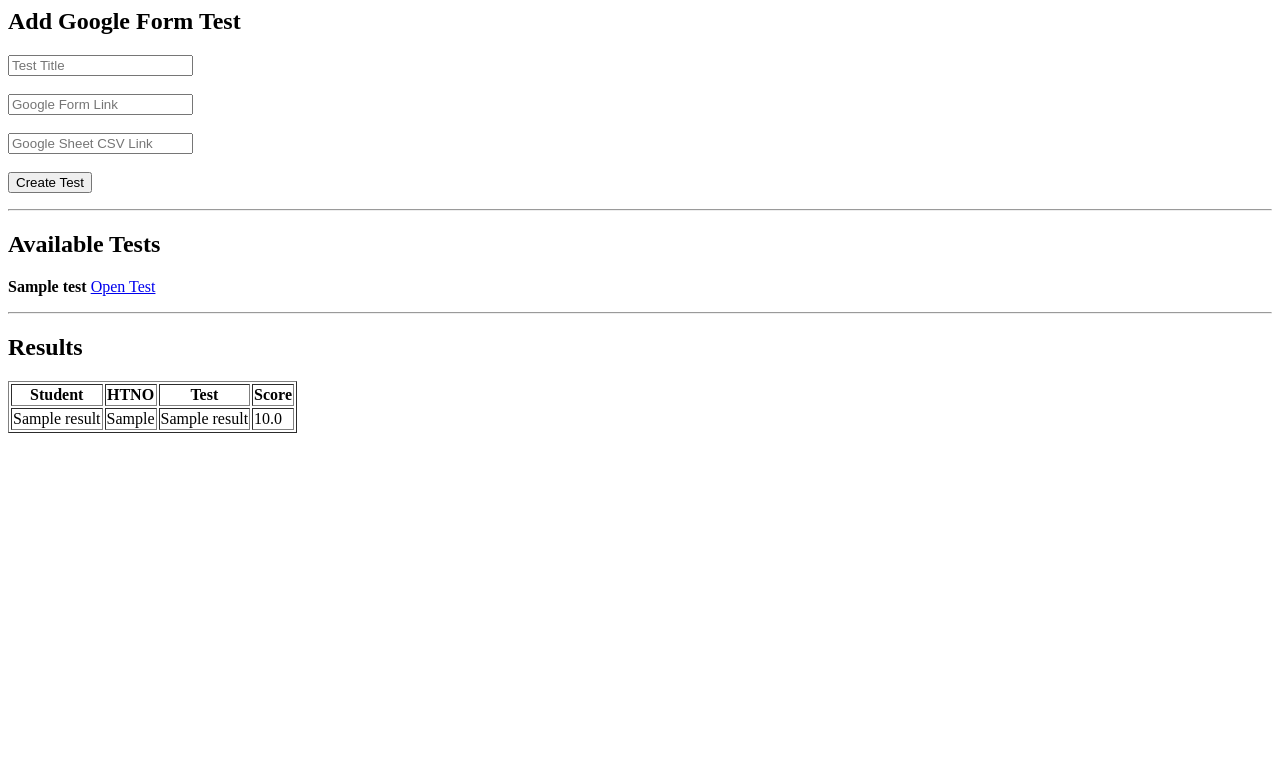
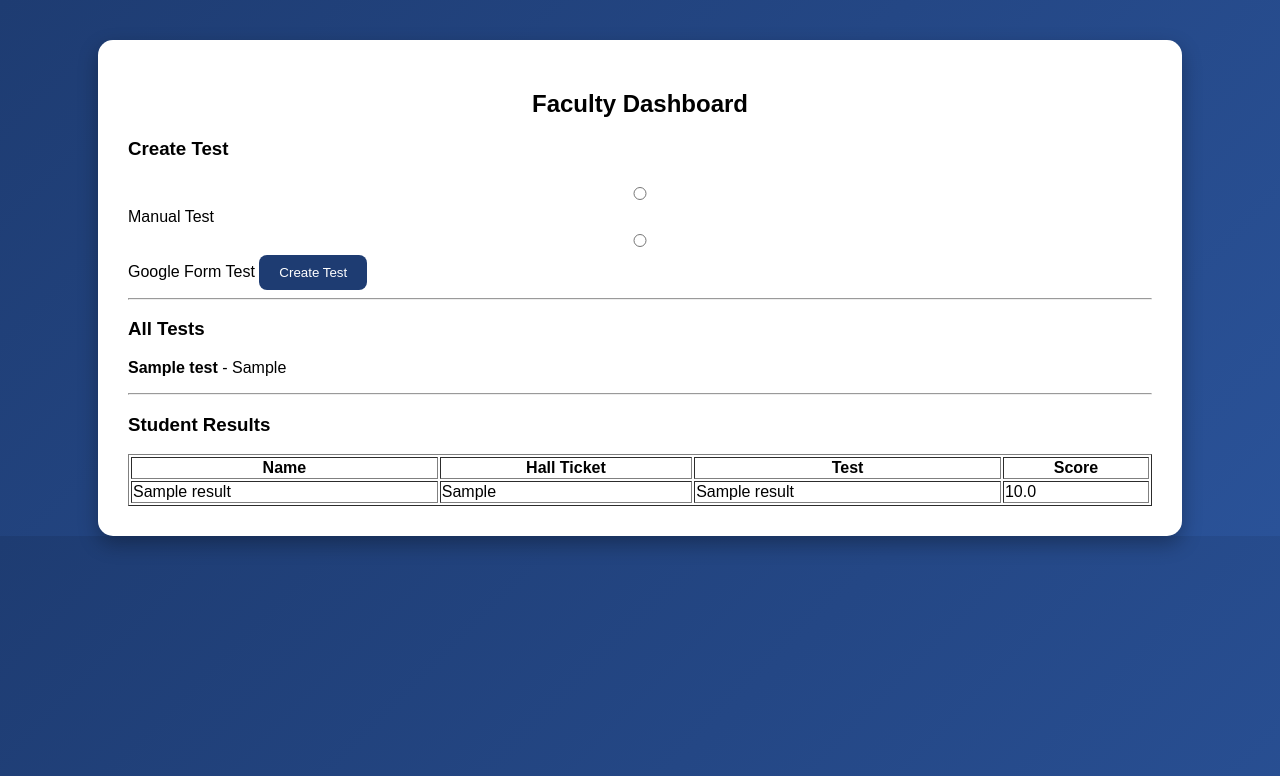
Before and after one commit to nishanthnswheeler-png/faculty-correction-tool, a Flask app: page /faculty_dashboard in a window 1280 px wide. Shown: the top 776 px of the page. Run offline with Flask 3, Linux system fonts and the light colour scheme; the visitor is signed in with stand-in values (Sample User, id 1); tables that the repository leaves empty hold one stand-in row (values such as "Sample post").

Commit message:
Final clean version with manual and google tests

```diff
--- a/app.py
+++ b/app.py
@@ -8,13 +8,12 @@
 app = Flask(__name__)
 app.secret_key = "supersecretkey"
 
-# DATABASE
+# ================= DATABASE =================
 app.config["SQLALCHEMY_DATABASE_URI"] = "sqlite:///database.db"
 app.config["SQLALCHEMY_TRACK_MODIFICATIONS"] = False
 db = SQLAlchemy(app)
 
 # ================= MODELS =================
-
 class Student(db.Model):
     id = db.Column(db.Integer, primary_key=True)
     htno = db.Column(db.String(100), unique=True, nullable=False)
@@ -29,6 +28,14 @@
 class Test(db.Model):
     id = db.Column(db.Integer, primary_key=True)
     title = db.Column(db.String(200))
+    test_type = db.Column(db.String(20))  # "manual" or "google"
+
+    # Manual test fields
+    questions = db.Column(db.Text)   # one per line
+    keywords = db.Column(db.Text)    # one per line
+    marks = db.Column(db.Text)       # one per line
+
+    # Google form fields
     google_form_link = db.Column(db.Text)
     google_csv_link = db.Column(db.Text)
 
@@ -42,17 +49,101 @@
 with app.app_context():
     db.create_all()
 
+# ================= HELPERS =================
+def find_column(row_dict, possible_names):
+    """Find a column by matching normalized names."""
+    for key in row_dict.keys():
+        normalized = key.strip().lower().replace(" ", "").replace("_", "")
+        for name in possible_names:
+            if normalized == name.strip().lower().replace(" ", "").replace("_", ""):
+                return key
+    return None
+
+def sync_google_form_scores():
+    """Read Google Sheet CSV and use the Score column directly."""
+    google_tests = Test.query.filter_by(test_type="google").all()
+
+    for test in google_tests:
+        if not test.google_csv_link:
+            continue
+
+        try:
+            response = requests.get(test.google_csv_link, timeout=20)
+            response.raise_for_status()
+
+            csv_data = response.text
+            reader = csv.DictReader(StringIO(csv_data))
+
+            for row in reader:
+                htno_col = find_column(row, ["HTNO", "HT NO", "hallticket", "hall ticket", "htno"])
+                score_col = find_column(row, ["Score", "score"])
+
+                if not htno_col or not score_col:
+                    continue
+
+                htno = (row.get(htno_col) or "").strip().lower()
+                score_raw = (row.get(score_col) or "").strip()
+
+                if not htno or not score_raw:
+                    continue
+
+                try:
+                    score_value = float(score_raw)
+                except ValueError:
+                    continue
+
+                student = Student.query.filter_by(htno=htno).first()
+                if not student:
+                    continue
+
+                existing = Result.query.filter_by(
+                    htno=htno,
+                    test_title=test.title
+                ).first()
+
+                if existing:
+                    existing.score = score_value
+                else:
+                    db.session.add(Result(
+                        student_name=student.name,
+                        htno=htno,
+                        test_title=test.title,
+                        score=score_value
+                    ))
+
+            db.session.commit()
+
+        except Exception as e:
+            print(f"Google sync error for test '{test.title}': {e}")
+
 # ================= HOME =================
 @app.route("/")
 def home():
     return render_template("index.html")
 
+# ================= STUDENT REGISTER =================
+@app.route("/student_register", methods=["GET", "POST"])
+def student_register():
+    if request.method == "POST":
+        htno = request.form["htno"].strip().lower()
+        name = request.form["name"].strip()
+        password = request.form["password"].strip()
+
+        if Student.query.filter_by(htno=htno).first():
+            return "Student already exists"
+
+        db.session.add(Student(htno=htno, name=name, password=password))
+        db.session.commit()
+        return redirect(url_for("student_login"))
+
+    return render_template("student_register.html")
+
 # ================= STUDENT LOGIN =================
 @app.route("/student_login", methods=["GET", "POST"])
 def student_login():
     if request.method == "POST":
-        htno = request.form["htno"].lower()
-        password = request.form["password"]
+        htno = request.form["htno"].strip().lower()
+        password = request.form["password"].strip()
 
         student = Student.query.filter_by(htno=htno, password=password).first()
         if student:
@@ -64,12 +155,28 @@
 
     return render_template("student_login.html")
 
+# ================= FACULTY REGISTER =================
+@app.route("/faculty_register", methods=["GET", "POST"])
+def faculty_register():
+    if request.method == "POST":
+        username = request.form["username"].strip().lower()
+        password = request.form["password"].strip()
+
+        if Faculty.query.filter_by(username=username).first():
+            return "Faculty already exists"
+
+        db.session.add(Faculty(username=username, password=password))
+        db.session.commit()
+        return redirect(url_for("faculty_login"))
+
+    return render_template("faculty_register.html")
+
 # ================= FACULTY LOGIN =================
 @app.route("/faculty_login", methods=["GET", "POST"])
 def faculty_login():
     if request.method == "POST":
-        username = request.form["username"].lower()
-        password = request.form["password"]
+        username = request.form["username"].strip().lower()
+        password = request.form["password"].strip()
 
         faculty = Faculty.query.filter_by(username=username, password=password).first()
         if faculty:
@@ -80,45 +187,6 @@
 
     return render_template("faculty_login.html")
 
-# ================= GOOGLE SCORE READER =================
-def fetch_google_scores(test):
-    try:
-        response = requests.get(test.google_csv_link)
-        csv_data = response.text
-        reader = csv.DictReader(StringIO(csv_data))
-
-        for row in reader:
-            htno = row.get("htno") or row.get("HTNO") or row.get("Htno")
-            score = row.get("Score")
-
-            if not htno or not score:
-                continue
-
-            htno = htno.lower()
-            student = Student.query.filter_by(htno=htno).first()
-            if not student:
-                continue
-
-            existing = Result.query.filter_by(
-                htno=htno,
-                test_title=test.title
-            ).first()
-
-            if existing:
-                existing.score = float(score)
-            else:
-                db.session.add(Result(
-                    student_name=student.name,
-                    htno=htno,
-                    test_title=test.title,
-                    score=float(score)
-                ))
-
-        db.session.commit()
-
-    except Exception as e:
-        print("Google fetch error:", e)
-
 # ================= FACULTY DASHBOARD =================
 @app.route("/faculty_dashboard", methods=["GET", "POST"])
 def faculty_dashboard():
@@ -126,31 +194,46 @@
         return redirect(url_for("faculty_login"))
 
     if request.method == "POST":
-        title = request.form["title"]
-        form_link = request.form["form_link"]
-        csv_link = request.form["csv_link"]
+        test_type = request.form["test_type"]
 
-        new_test = Test(
-            title=title,
-            google_form_link=form_link,
-            google_csv_link=csv_link
-        )
+        if test_type == "manual":
+            title = request.form["manual_title"].strip()
+            questions = request.form["manual_questions"].strip()
+            keywords = request.form["manual_keywords"].strip()
+            marks = request.form["manual_marks"].strip()
 
-        db.session.add(new_test)
+            db.session.add(Test(
+                title=title,
+                test_type="manual",
+                questions=questions,
+                keywords=keywords,
+                marks=marks
+            ))
+
+        elif test_type == "google":
+            title = request.form["google_title"].strip()
+            google_form_link = request.form["google_form_link"].strip()
+            google_csv_link = request.form["google_csv_link"].strip()
+
+            db.session.add(Test(
+                title=title,
+                test_type="google",
+                google_form_link=google_form_link,
+                google_csv_link=google_csv_link
+            ))
+
         db.session.commit()
 
+    sync_google_form_scores()
+
     tests = Test.query.all()
-
-    # Auto update scores
-    for test in tests:
-        if test.google_csv_link:
-            fetch_google_scores(test)
-
     results = Result.query.all()
 
-    return render_template("faculty_dashboard.html",
-                           tests=tests,
-                           results=results)
+    return render_template(
+        "faculty_dashboard.html",
+        tests=tests,
+        results=results
+    )
 
 # ================= STUDENT DASHBOARD =================
 @app.route("/student_dashboard")
@@ -161,6 +244,70 @@
     tests = Test.query.all()
     return render_template("student_dashboard.html", tests=tests)
 
+# ================= ATTEMPT TEST =================
+@app.route("/attempt_test/<int:test_id>")
+def attempt_test(test_id):
+    if "student" not in session:
+        return redirect(url_for("student_login"))
+
+    test = Test.query.get_or_404(test_id)
+
+    if test.test_type == "google":
+        if not test.google_form_link:
+            return "Google Form link not available"
+        return redirect(test.google_form_link)
+
+    return redirect(url_for("manual_test", test_id=test.id))
+
+# ================= MANUAL TEST PAGE =================
+@app.route("/manual_test/<int:test_id>", methods=["GET", "POST"])
+def manual_test(test_id):
+    if "student" not in session:
+        return redirect(url_for("student_login"))
+
+    test = Test.query.get_or_404(test_id)
+
+    if test.test_type != "manual":
+        return redirect(url_for("attempt_test", test_id=test.id))
+
+    questions = [q.strip() for q in test.questions.split("\n") if q.strip()]
+    keywords = [k.strip().lower() for k in test.keywords.split("\n") if k.strip()]
+    marks = [float(m.strip()) for m in test.marks.split("\n") if m.strip()]
+
+    if request.method == "POST":
+        total_score = 0
+
+        for i, keyword in enumerate(keywords):
+            answer = request.form.get(f"answer_{i}", "").strip().lower()
+
+            # Full marks if keyword appears anywhere in answer, otherwise zero
+            if keyword in answer:
+                total_score += marks[i]
+
+        existing = Result.query.filter_by(
+            htno=session["htno"],
+            test_title=test.title
+        ).first()
+
+        if existing:
+            existing.score = total_score
+        else:
+            db.session.add(Result(
+                student_name=session["student"],
+                htno=session["htno"],
+                test_title=test.title,
+                score=total_score
+            ))
+
+        db.session.commit()
+        return redirect(url_for("student_dashboard"))
+
+    return render_template(
+        "manual_test.html",
+        test=test,
+        questions=questions
+    )
+
 # ================= RUN =================
 if __name__ == "__main__":
     port = int(os.environ.get("PORT", 5000))
--- a/templates/faculty_dashboard.html
+++ b/templates/faculty_dashboard.html
@@ -1,38 +1,95 @@
-<h2>Add Google Form Test</h2>
+<!DOCTYPE html>
+<html>
+<head>
+    <title>Faculty Dashboard</title>
+    <link rel="stylesheet" href="{{ url_for('static', filename='style.css') }}">
+    <script>
+        function showSection() {
+            const type = document.querySelector('input[name="test_type"]:checked')?.value;
+            document.getElementById("manual_section").style.display = (type === "manual") ? "block" : "none";
+            document.getElementById("google_section").style.display = (type === "google") ? "block" : "none";
+        }
+    </script>
+</head>
+<body>
+    <div class="container">
+        <h2>Faculty Dashboard</h2>
+
+        <h3>Create Test</h3>
 
         <form method="POST">
-    <input type="text" name="title" placeholder="Test Title" required><br><br>
-    <input type="text" name="form_link" placeholder="Google Form Link" required><br><br>
-    <input type="text" name="csv_link" placeholder="Google Sheet CSV Link" required><br><br>
+            <label>
+                <input type="radio" name="test_type" value="manual" onclick="showSection()" required>
+                Manual Test
+            </label>
+            <label>
+                <input type="radio" name="test_type" value="google" onclick="showSection()" required>
+                Google Form Test
+            </label>
+
+            <div id="manual_section" style="display:none; margin-top:20px;">
+                <label>Test Title</label>
+                <input type="text" name="manual_title"><br><br>
+
+                <label>Questions (one per line)</label>
+                <textarea name="manual_questions" rows="6"></textarea><br><br>
+
+                <label>Keywords (one per line)</label>
+                <textarea name="manual_keywords" rows="6"></textarea><br><br>
+
+                <label>Marks (one per line)</label>
+                <textarea name="manual_marks" rows="6"></textarea><br><br>
+            </div>
+
+            <div id="google_section" style="display:none; margin-top:20px;">
+                <label>Test Title</label>
+                <input type="text" name="google_title"><br><br>
+
+                <label>Google Form Link</label>
+                <input type="text" name="google_form_link"><br><br>
+
+                <label>Google Sheet CSV Link</label>
+                <input type="text" name="google_csv_link"><br><br>
+            </div>
+
             <button type="submit">Create Test</button>
         </form>
 
         <hr>
 
-<h2>Available Tests</h2>
+        <h3>All Tests</h3>
         {% for test in tests %}
             <p>
-        <b>{{ test.title }}</b>
-        <a href="{{ test.google_form_link }}" target="_blank">Open Test</a>
+                <b>{{ test.title }}</b> - {{ test.test_type|capitalize }}
             </p>
+        {% else %}
+            <p>No tests created yet</p>
         {% endfor %}
 
         <hr>
 
-<h2>Results</h2>
-<table border="1">
+        <h3>Student Results</h3>
+        <table border="1" width="100%">
             <tr>
-    <th>Student</th>
-    <th>HTNO</th>
+                <th>Name</th>
+                <th>Hall Ticket</th>
                 <th>Test</th>
                 <th>Score</th>
             </tr>
-{% for r in results %}
+
+            {% for result in results %}
             <tr>
-    <td>{{ r.student_name }}</td>
-    <td>{{ r.htno }}</td>
-    <td>{{ r.test_title }}</td>
-    <td>{{ r.score }}</td>
+                <td>{{ result.student_name }}</td>
+                <td>{{ result.htno }}</td>
+                <td>{{ result.test_title }}</td>
+                <td>{{ result.score }}</td>
+            </tr>
+            {% else %}
+            <tr>
+                <td colspan="4">No results yet</td>
             </tr>
             {% endfor %}
         </table>
+    </div>
+</body>
+</html>
--- a/templates/faculty_login.html
+++ b/templates/faculty_login.html
@@ -9,10 +9,10 @@
         <h2>Faculty Login</h2>
         <form method="POST">
             <label>Username</label>
-        <input type="text" name="username" required>
+            <input name="username" required><br><br>
 
             <label>Password</label>
-        <input type="password" name="password" required>
+            <input type="password" name="password" required><br><br>
 
             <button type="submit">Login</button>
         </form>
--- a/templates/faculty_register.html
+++ b/templates/faculty_register.html
@@ -6,13 +6,13 @@
 </head>
 <body>
     <div class="container">
-    <h2>Faculty Registration</h2>
+        <h2>Faculty Register</h2>
         <form method="POST">
             <label>Username</label>
-        <input type="text" name="username" required>
+            <input name="username" required><br><br>
 
             <label>Password</label>
-        <input type="password" name="password" required>
+            <input type="password" name="password" required><br><br>
 
             <button type="submit">Register</button>
         </form>
--- a/templates/student_login.html
+++ b/templates/student_login.html
@@ -8,11 +8,11 @@
     <div class="container">
         <h2>Student Login</h2>
         <form method="POST">
-        <label>Hall Ticket Number</label>
-        <input type="text" name="htno" required>
+            <label>Hall Ticket</label>
+            <input name="htno" required><br><br>
 
             <label>Password</label>
-        <input type="password" name="password" required>
+            <input type="password" name="password" required><br><br>
 
             <button type="submit">Login</button>
         </form>
```
Also changed, not shown: templates/index.html (+9 -11 lines), templates/manual_test.html (added, +21 -0 lines), templates/student_dashboard.html (+16 -1 lines), templates/student_register.html (+5 -5 lines). Lines whose indentation alone changed are shown as unchanged.
